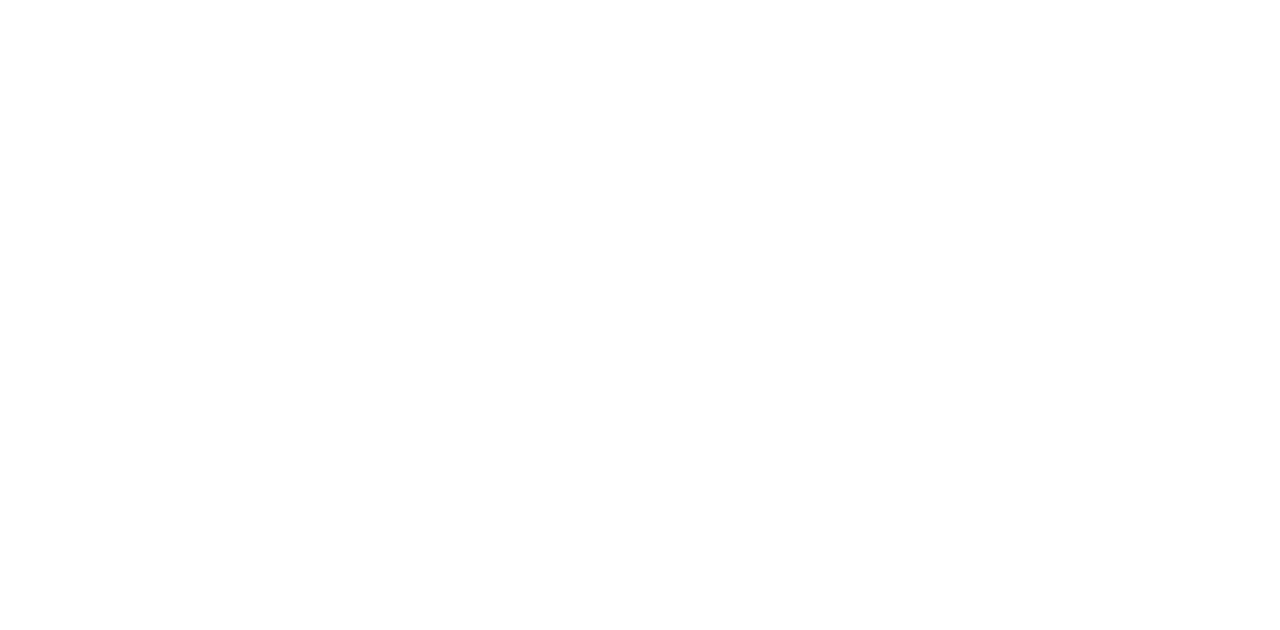
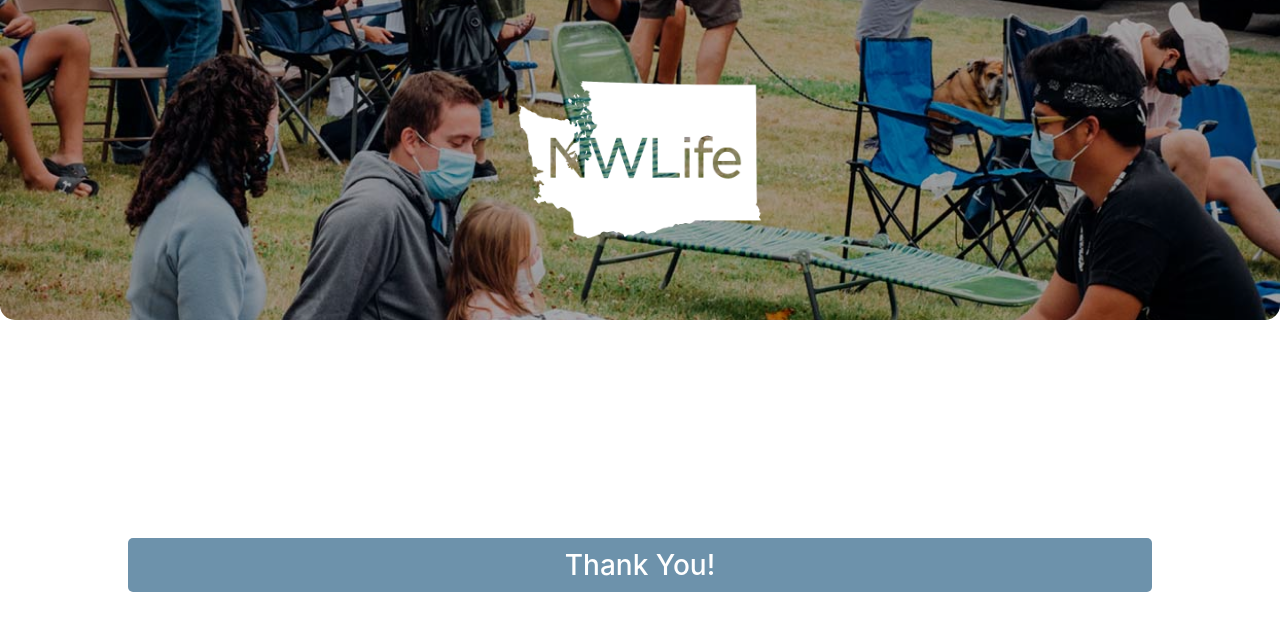
Before and after one commit to VinAVarghese/NWLifeConnect, a React (Create React App) app: page /thankyou in a window 1280 px wide. Shown: the top 630 px of the page. Built offline with nearby package versions, Linux system fonts and the light colour scheme.

Commit message:
form and pages finished. Backend connection remaining.

```diff
--- a/src/App.js
+++ b/src/App.js
@@ -1,7 +1,8 @@
 import React from 'react';
 import { BrowserRouter as Router, Route, Switch } from "react-router-dom";
 import ConnectForm from "./pages/Form/form";
-// import NoMatch from "./pages/NoMatch/noMatch";
+import ThankYou from "./pages/ThankYou/thankYou";
+import NoMatch from "./pages/NoMatch/noMatch";
 
 function App() {
   return (
@@ -11,9 +12,12 @@
           <Route exact path="/">
             <ConnectForm />
           </Route>
-          {/* <Route path="*">
+          <Route exact path="/thankyou">
+            <ThankYou />
+          </Route>
+          <Route path="*">
             <NoMatch />
-          </Route> */}
+          </Route>
         </Switch>
       </Router>
     </>
--- a/src/pages/Form/form.css
+++ b/src/pages/Form/form.css
@@ -47,7 +47,7 @@
     border-radius: 5px;
     border: none;
     width: 100px;
-    height: 25px;
+    height: 30px;
     font-family: -apple-system, BlinkMacSystemFont, 'Segoe UI', 'Roboto', 'Oxygen',
     'Ubuntu', 'Cantarell', 'Fira Sans', 'Droid Sans', 'Helvetica Neue',
     sans-serif;
--- a/src/pages/Form/form.js
+++ b/src/pages/Form/form.js
@@ -1,5 +1,6 @@
 import React, {useState} from 'react';
 import { Row, Form } from 'antd';
+import { useHistory } from "react-router-dom";
 import Hero from "../../components/Hero/hero";
 import ContactSection from "../../components/contactSection";
 import NextStepsSection from "../../components/nextStepsSection";
@@ -34,7 +35,7 @@
     const [formSections, setFormSections] = useState({
         connect: "closed",
         nextSteps: "closed",
-        pAndP: "closed"
+        pAndP: "closed",
     })
 
     // Input Handling & State Change
@@ -74,15 +75,16 @@
         setFormSections({
             connect: "closed",
             nextSteps: "closed",
-            pAndP: formSections.pAndP === "closed"? "open":"closed",
+            pAndP: formSections.pAndP === "closed"? "open":"closed"
         });
     }
 
     // Submission Handling
+    let history = useHistory();
     function handleSubmit(e) {
         //     API.signup(formEntry).then(data => {
             //         console.log("you are a new user", data)
-            //         history.push("/thankyou")
+                    history.push("/thankyou")
             //     }).catch(function (err) {
                 //         message.error("Username already taken, please try a different username.", 2)
                 //     });
--- a/src/pages/NoMatch/noMatch.js
+++ b/src/pages/NoMatch/noMatch.js
@@ -0,0 +1,17 @@
+import React from 'react';
+import { Row } from 'antd';
+import Hero from "../../components/Hero/hero";
+
+export default function ThankYou() {
+
+    return (
+        <>
+            <Hero />
+            <Row className="form" justify="center" align="middle">
+                <a className="headers" href="/">
+                    <h1>Page Not Found</h1>
+                </a>
+            </Row>
+        </>
+    )
+}
--- a/src/pages/ThankYou/thankYou.js
+++ b/src/pages/ThankYou/thankYou.js
@@ -0,0 +1,17 @@
+import React from 'react';
+import { Row } from 'antd';
+import Hero from "../../components/Hero/hero";
+
+export default function ThankYou() {
+
+    return (
+        <>
+            <Hero />
+            <Row className="form" justify="center" align="middle">
+                <a className="headers" href="https://nwlife.church">
+                    <h1>Thank You!</h1>
+                </a>
+            </Row>
+        </>
+    )
+}
```
Also changed, not shown: src/pages/ThankYou/thankYou.css (deleted).
